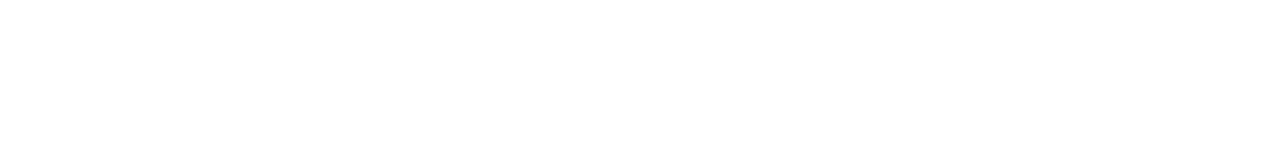
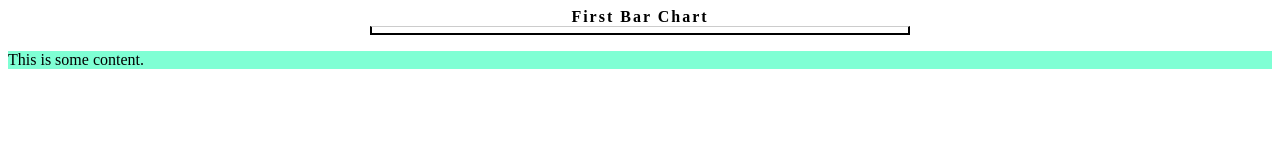
Before and after one commit to jlabedzki/stretch-project, a website: page src/index.html in a window 1280 px wide. Drawn offline with Linux system fonts and the light colour scheme.

Commit message:
split main.css into style.css and bar.css, added a few lines in style.css, set the title of my barchart in the options object in main.js

```diff
--- /dev/null
+++ b/src/css/style.css
@@ -0,0 +1,17 @@
+#dataTable {
+	border: 2px solid #000000; /* Turn off all borders */
+	border-top: 1px solid #ccc;
+	width: 540px;
+}
+
+#dataTable caption {
+  caption-side: top;
+  width: 100%;
+  font-size: 16px;
+  color: black;
+  letter-spacing: 2px;
+  top: 50px;
+  position: static;
+  z-index: 10;
+  font-weight: bold;
+}
--- a/src/index.html
+++ b/src/index.html
@@ -6,13 +6,26 @@
   <meta http-equiv="X-UA-Compatible" content="IE=edge">
   <meta name="viewport" content="
   width=device-width, initial-scale=1.0">
+  <link rel="stylesheet" href="/src/css/style.css">
   <script src="/src/js/jquery-3.6.0.min.js"></script>
   <title>Bar Chart Stretch Project</title>
 </head>
 
 <body>
-  <div id="bar-chart" style="width: 100%; height: 100%"></div>
+  <div id="chartContainer" border="4">
+    <table id="dataTable" align="center">
+      <caption id="chartTitle"></caption>
+      <tr>
+        <th>
+
+        </th>
+      </tr>
+    </table>
+  </div>
+  <p style="background-color: aquamarine;">This is some content.</p>
+
 </body>
+
 <script src="js/main.js"></script>
 
 </html>
--- a/src/js/main.js
+++ b/src/js/main.js
@@ -1,8 +1,25 @@
+let options = {
+
+  title: {
+    //Replace the bracketed string value after .html with the title of your choosing.
+    text: $('#chartTitle').html('First Bar Chart')
+  },
+  //Width & height of the chart's container, not of individual bars.
+  width: $('#dataTable').style.width = "75%",
+  height: $('#dataTable').style.height = "400px"
+};
+
 let data = [1, 2, 3, 4, 5];
 
 const drawBarChart = function (data, options, element) {
   //Data parameter is an array of numbers.
   //Options parameter is an object which gives the user customizable options for the bar chart container. Eg. width, height, etc.
-  //Element parameter is the "bar-chart" ID in the HTML body.
-  return data;
+  //Element parameter is the "dataTable" ID in the HTML body.
+
+  return options;
 };
+
+drawBarChart(options);
+
+
+//TODO create a function that can create a new bar based on the length of the data array
```
Also changed, not shown: src/css/main.css (deleted).
